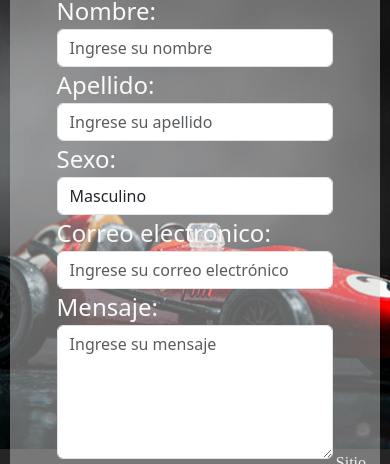
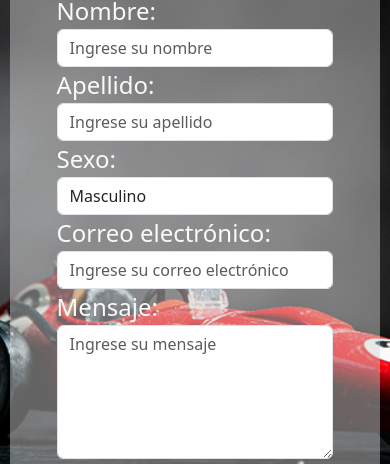
Before and after one commit to Jromah/coder-53845, a plain HTML site: page pages/contacto.html in a window 390 px wide. Shown: the part 364-828 px from the top of the page. Drawn offline with nearby package versions, Linux system fonts and the light colour scheme.

Commit message:
mediaquerie contascto

```diff
--- a/css/style.css
+++ b/css/style.css
@@ -524,4 +524,7 @@ footer div a i {
         font-size: 3rem;
     }
 
+    .main-contact {
+        height: 95vh;
+    }
 }
```
